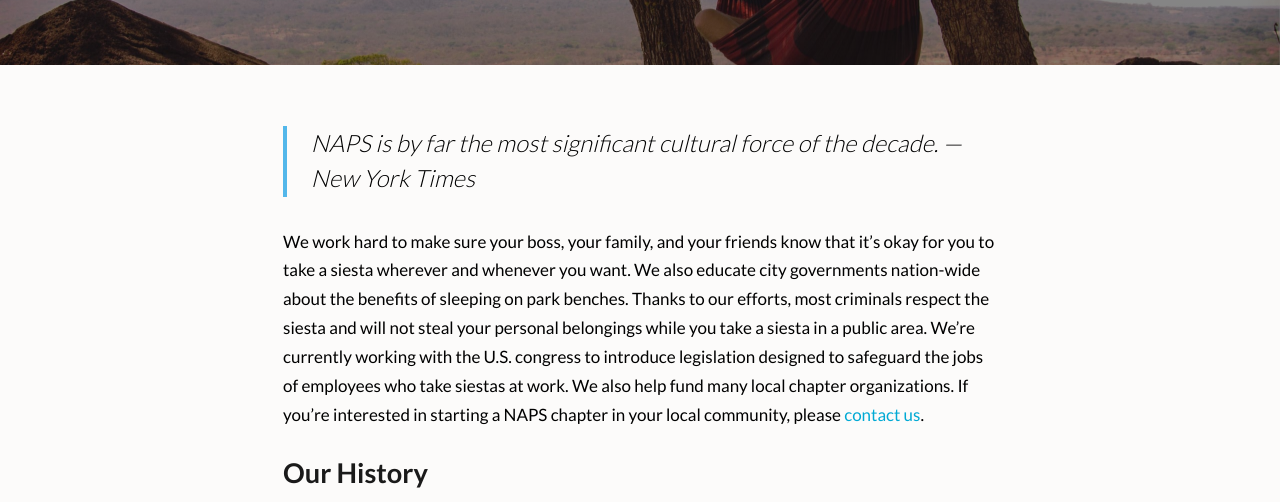
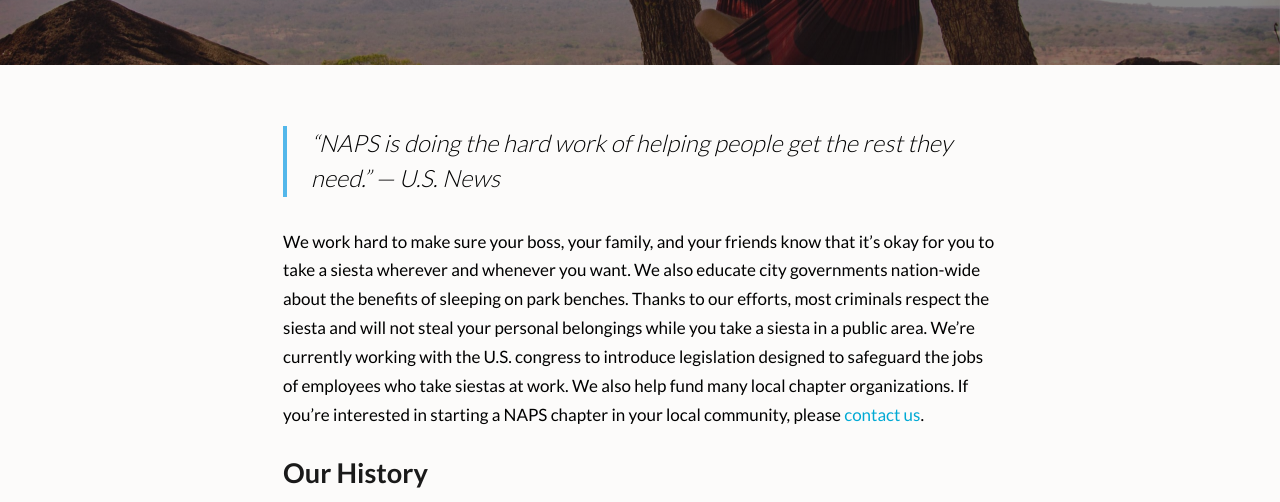
Before and after one commit to Proutum-Ann/randomTestimonial, a plain HTML site: page index.html in a window 1280 px wide. Shown: the part 221-723 px from the top of the page. Drawn offline with Linux system fonts and the light colour scheme.

Commit message:
tutorial completed

```diff
--- a/index.html
+++ b/index.html
@@ -46,8 +46,7 @@
 
 <script>
 	var quotesArray = [
-		"NAPS is by far the most significant cultural force of the decade. — New York Times",
-		"These days sleeping at your desk is not just acceptable, it's encouraged. — The Atlantic",
+		"NAPS is by far the most significant cultural force of the decade. — New York Times", "These days sleeping at your desk is not just acceptable, it's encouraged. — The Atlantic",
 		"NAPS has changed the way people think about sleep, on a grand scale. — Washington Post",
 		"Happiness increased 200% since NAPS began promoting siestas. — National Science Review",
 		"NAPS has ushered in a new era of sleep. — USA Today",
@@ -55,7 +54,8 @@
 		"NAPS is doing the hard work of helping people get the rest they need. — U.S. News"
 	];
 	var randomNumber = Math.floor(Math.random() * quotesArray.length);
-	document.getElementById('press-quote') = quotesArray[randomNumber]
+	document.getElementById('press-quote').textContent = '“' + quotesArray[randomNumber].split(' — ')[0] + '”' + ' — ' + quotesArray[randomNumber].split(' — ')[1];
+	console.log(quotesArray[randomNumber].split(' — ')[0])
 </script>
 
 </body>
```
